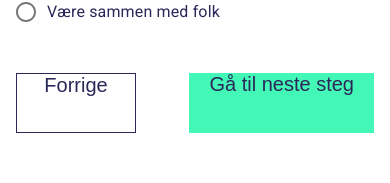
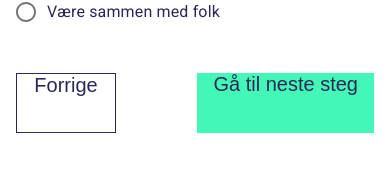
Before and after one commit to Alexanderws/veiviser-test, a React (Create React App) app: page /veiviser-test/desire in a window 390 px wide. Shown: the part 733-916 px from the top of the page. Built offline with nearby package versions, Linux system fonts and the light colour scheme.

Commit message:
scroll to top if location change, styling fix for iphone5/se

```diff
--- a/package.json
+++ b/package.json
@@ -2,7 +2,7 @@
   "name": "veiviser-test",
   "version": "0.1.0",
   "private": true,
-  "homepage": "http://alexanderws.github.io/veiviser-test",
+  "homepage": "http://alexanderws.github.io/veiviser-test/",
   "dependencies": {
     "@material-ui/core": "^4.4.1",
     "node-sass": "^4.12.0",
--- a/src/App.js
+++ b/src/App.js
@@ -1,5 +1,5 @@
-import React, { useState } from "react";
-import { Switch, Route } from "react-router-dom";
+import React, { useState, useEffect } from "react";
+import { Switch, Route, withRouter } from "react-router-dom";
 
 import Header from "./components/header/header.component";
 import Footer from "./components/footer/footer.component";
@@ -23,12 +23,16 @@ const HINDRANCES_INITAL_STATE = hindranceList.map(hindrance => {
   };
 });
 
-const App = () => {
+const App = withRouter(({ location }) => {
   const [isHindranceFirst, setHindranceFirst] = useState(true);
   const [userDesire, setDesire] = useState(DESIRE_INTITIAL_STATE);
   const [userHindrances, setHindrances] = useState(
     HINDRANCES_INITAL_STATE
   );
+
+  useEffect(() => {
+    window.scrollTo(0, 0);
+  }, [location.pathname]);
 
   const resetState = () => {
     setDesire(DESIRE_INTITIAL_STATE);
@@ -36,7 +40,6 @@ const App = () => {
   };
 
   const handleDesireChange = event => {
-    console.log("");
     setDesire(desires[event.target.value]);
   };
 
@@ -146,6 +149,6 @@ const App = () => {
       <Footer onTestModeChange={handleTestModeChange} />
     </React.Fragment>
   );
-};
+});
 
 export default App;
--- a/src/components/nav-button/nav-button.styles.scss
+++ b/src/components/nav-button/nav-button.styles.scss
@@ -3,8 +3,8 @@ $oslo-limegreen: #43F8B6;
 
 .nav-button {
     height: 60px;
-    padding: 0 20px;
-    min-width: 120px;
+    padding: 0 16px;
+    min-width: 100px;
     background-color: $oslo-limegreen;
     color: $oslo-darkblue;
     border: none;
```
